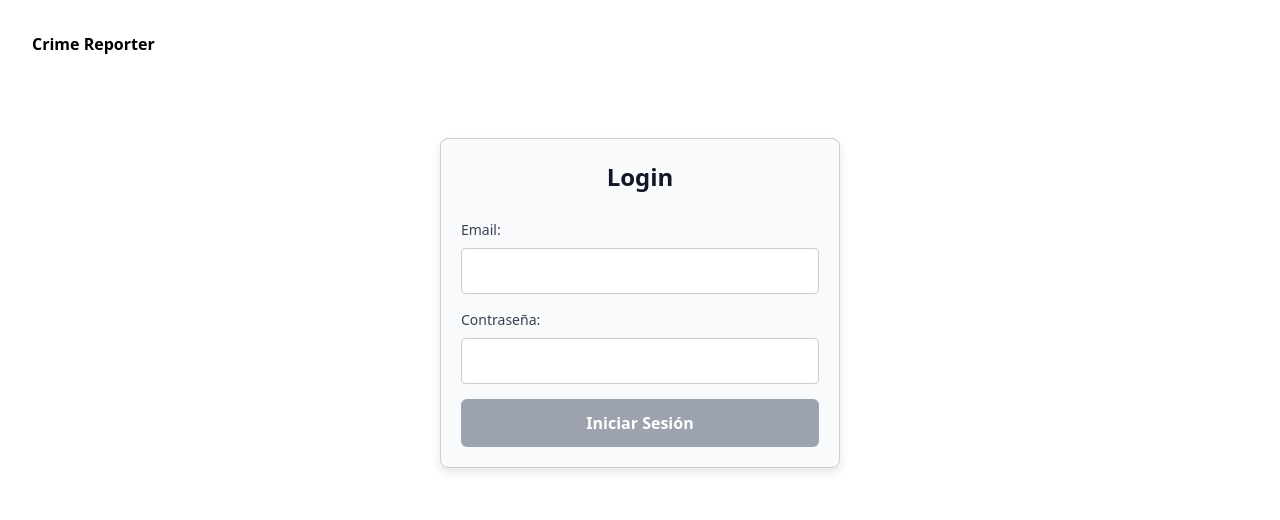
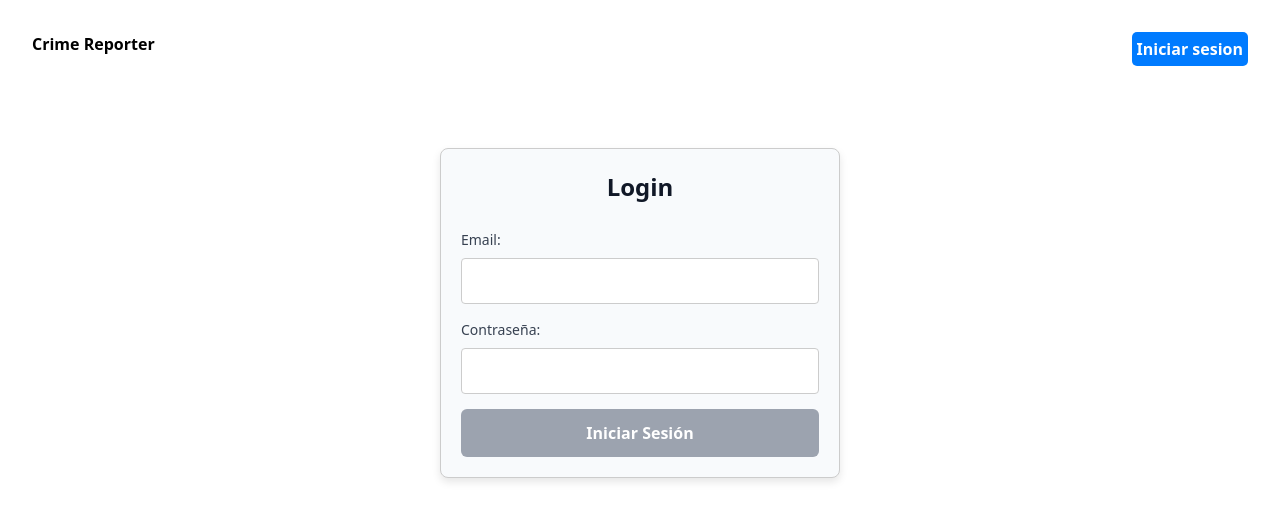
Before and after one commit to joselatines/crime-reporter, an Angular app: page /login in a window 1280 px wide. Shown: the top 520 px of the page. Built offline with nearby package versions, Linux system fonts and the light colour scheme.

Commit message:
login bug fixed

```diff
--- a/src/app/shared/header/header.component.html
+++ b/src/app/shared/header/header.component.html
@@ -14,10 +14,10 @@
             Cerrar sesión
         </button>
         }
-       <!--  @if(!authService.isAuthenticated()){
+        @if(!authService.isAuthenticated()){
         <a class="login" routerLink="/login">Iniciar sesion</a>
         }
-
+<!--
         <a routerLink="/ocr">OCR</a>
         <a routerLink="/news">Noticias</a>
         <a routerLink="/notes">Notas</a>
```
